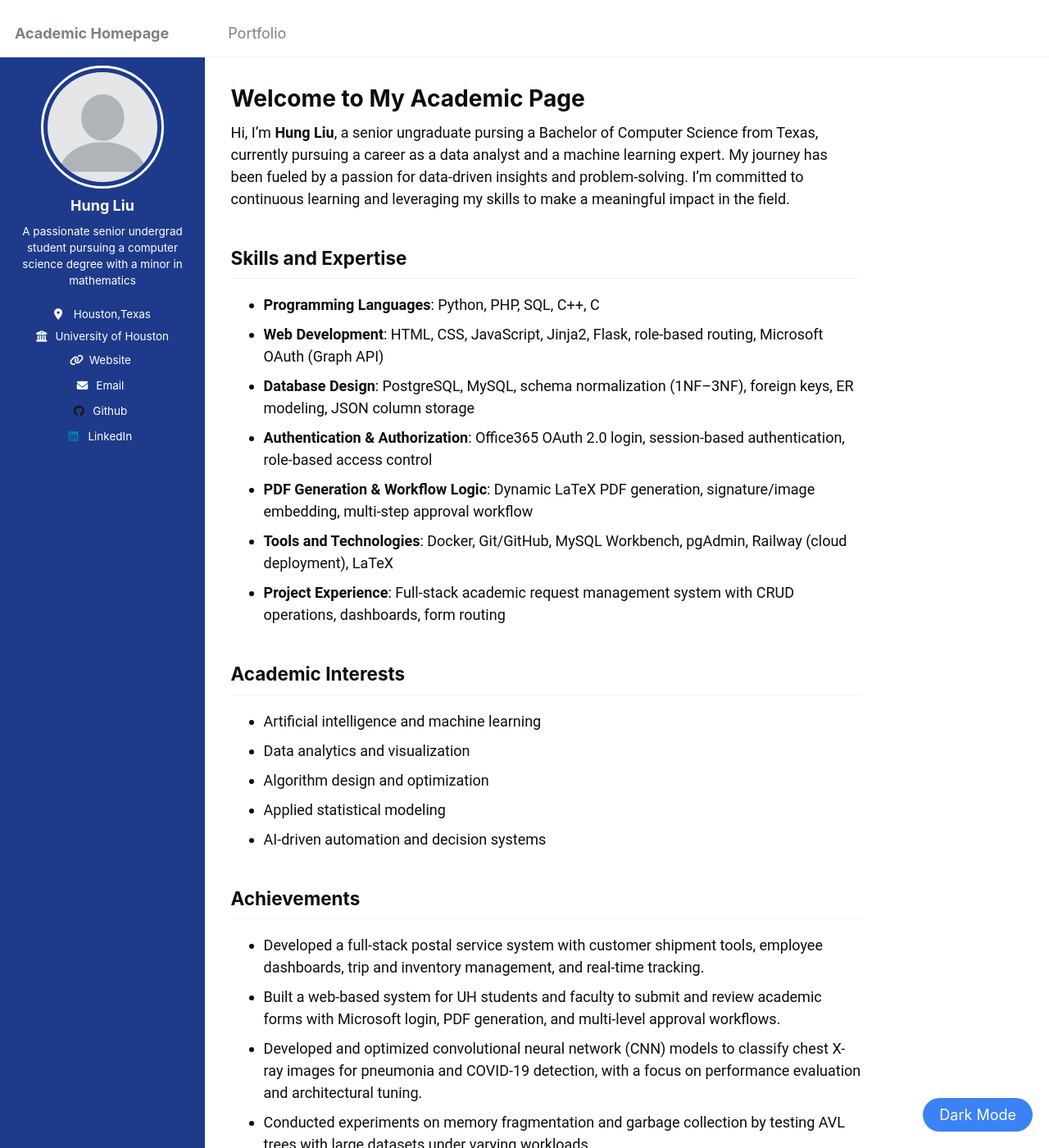
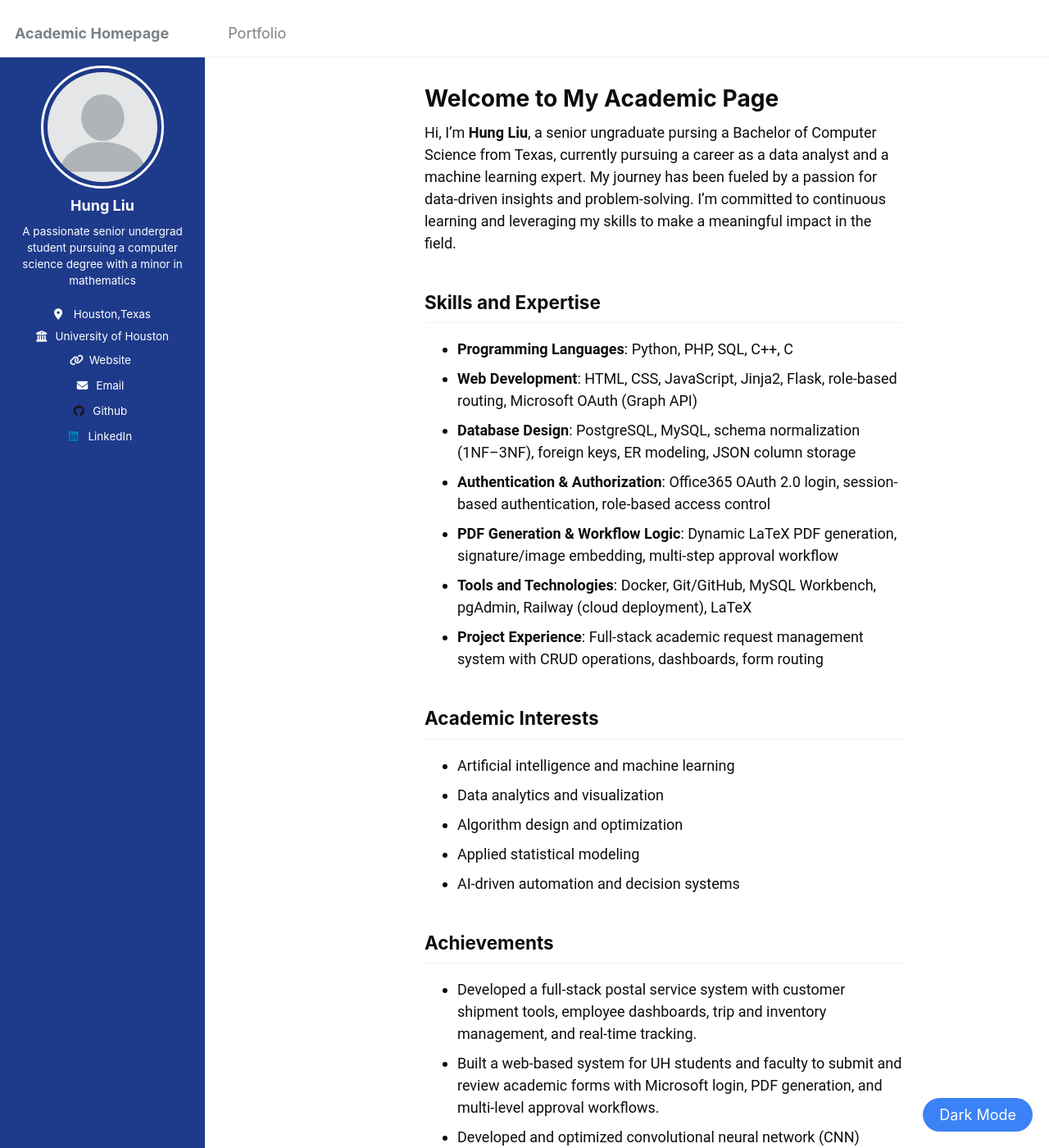
Before and after one commit to sunnySKL/sunnySKL.github.io, a Jekyll site: the page built from _pages/about.md, in a window 1280 px wide and 1400 px high. Shown: the whole window at 82% size. Built offline with Jekyll 4.4.1, drawn with Linux system fonts in a browser that asks for light colours.

Commit message:
Update custom.css

```diff
--- a/assets/css/custom.css
+++ b/assets/css/custom.css
@@ -98,3 +98,9 @@ body {
 .dark-mode .button:hover {
     background-color: #1E3A8A;
 }
+
+@media (min-width: 900px) {
+  #main {
+    margin-left: 300px;
+  }
+}
```
